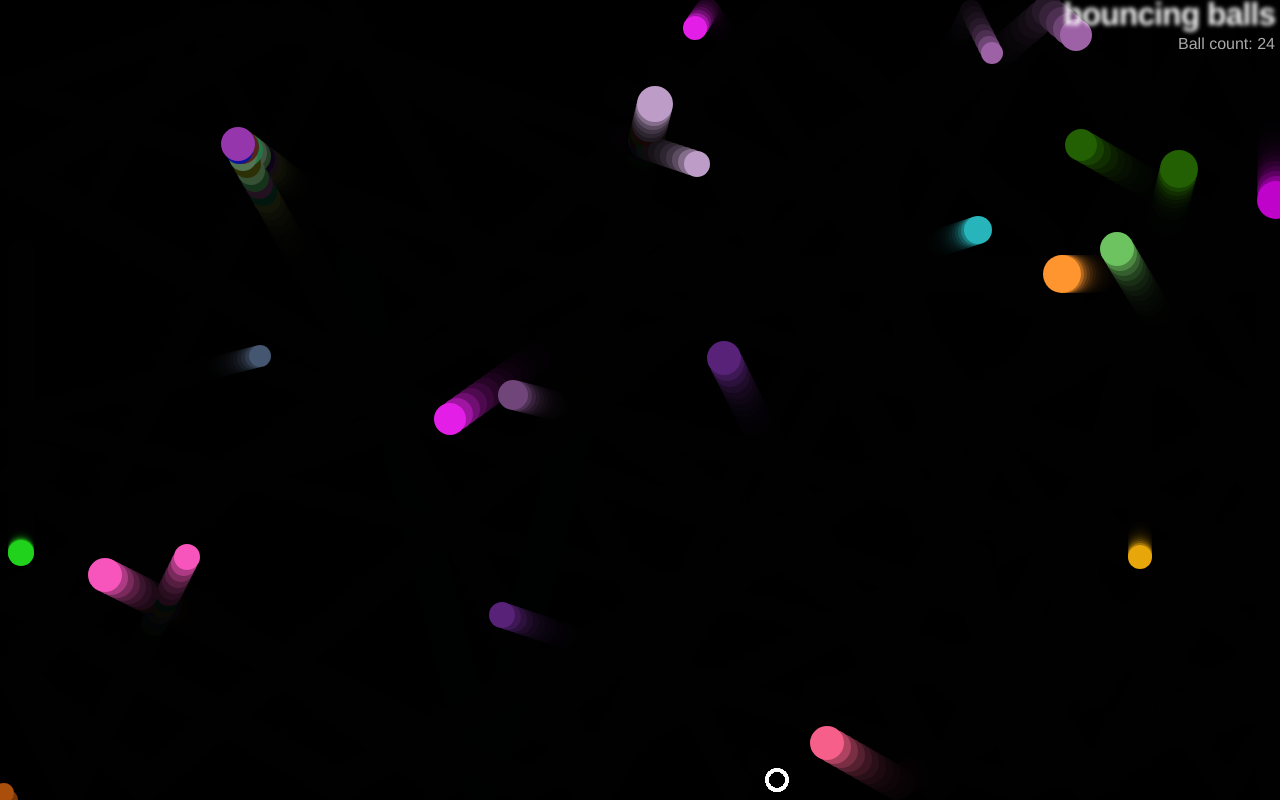
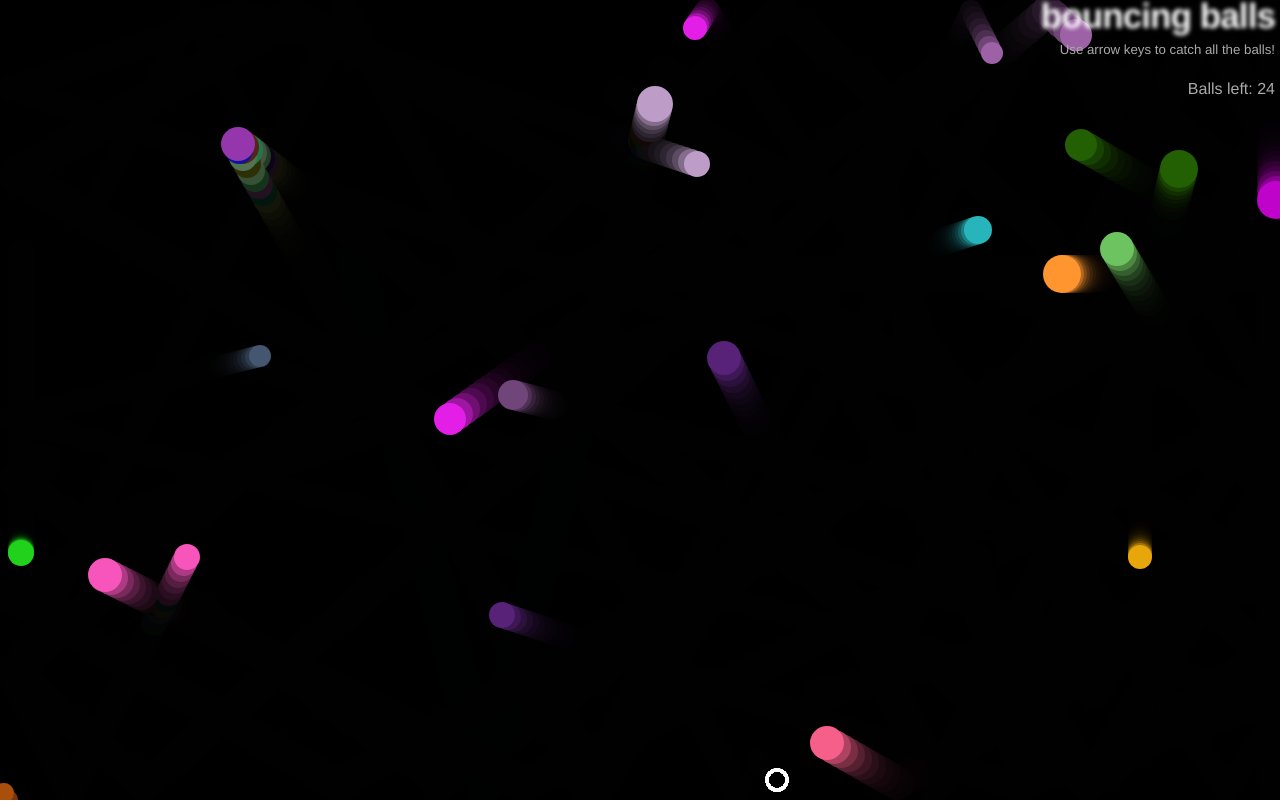
Before and after one commit to goformarty/bouncing-balls, a plain HTML site: page index.html in a window 1280 px wide. Drawn offline with Linux system fonts and the light colour scheme.

Commit message:
user instructions added

```diff
--- a/index.html
+++ b/index.html
@@ -8,7 +8,10 @@
 
   <body>
     <h1>bouncing balls</h1>
-    <p>Ball count: </p>
+    <h5></h5>
+    <p></p>
+
+
     <canvas></canvas>
 
     <script src="main.js"></script>
--- a/main.js
+++ b/main.js
@@ -2,6 +2,10 @@
 
 var para = document.querySelector('p');
 var count = 0;
+
+// user instructions
+var instructions = document.querySelector('h5');
+instructions.textContent = 'Use arrow keys to catch all the balls!';
 
 // setup canvas
 
@@ -145,13 +149,13 @@ EvilCircle.prototype.checkBounds = function() {
 EvilCircle.prototype.setControls = function() {
 	var _this = this;
 	window.onkeydown = function(e) {
-		if (e.keyCode === 65) {
+		if (e.keyCode === 37) {
 			_this.x -= _this.velX;
-		} else if (e.keyCode === 68) {
+		} else if (e.keyCode === 39) {
 			_this.x += _this.velX;
-		} else if (e.keyCode === 87) {
+		} else if (e.keyCode === 38) {
 			_this.y -= _this.velY;
-		} else if (e.keyCode === 83) {
+		} else if (e.keyCode === 40) {
 			_this.y += _this.velY;
 		}
 	};
@@ -170,7 +174,7 @@ EvilCircle.prototype.collisionDetect = function() {
 				// set any balls that collide with the evil circle to not exist anymore
 				balls[j].exist = false;
 				count--;
-        		para.textContent = 'Ball count: ' + count;
+        		para.textContent = 'Balls left: ' + count;
 			}
 		}
 	}
@@ -205,7 +209,7 @@ function loop()	{
 		// and push it onto the end of balls array until 25 balls
 		balls.push(ball);
 		count++;
-		para.textContent = 'Ball count: ' + count;
+		para.textContent = 'Balls left: ' + count;
 	}
 	// loop through all the balls in the array and run each ball's
 	// draw(), update() and collisionDetect() methids
--- a/style.css
+++ b/style.css
@@ -13,7 +13,7 @@ body {
 }
 
 h1 {
-  font-size: 2rem;
+  font-size: 2.2rem;
   letter-spacing: -1px;
   position: absolute;
   margin: 0;
@@ -24,10 +24,19 @@ h1 {
   text-shadow: 0 0 4px white;
 }
 
+h5 {
+	font-weight: normal;
+	position: absolute;
+	top: 20px;
+	right: 5px;
+
+	color: #aaa;
+}
+
 p {
   position: absolute;
   margin: 0;
-  top: 35px;
+  top: 80px;
   right: 5px;
   color: #aaa;
 }
```
